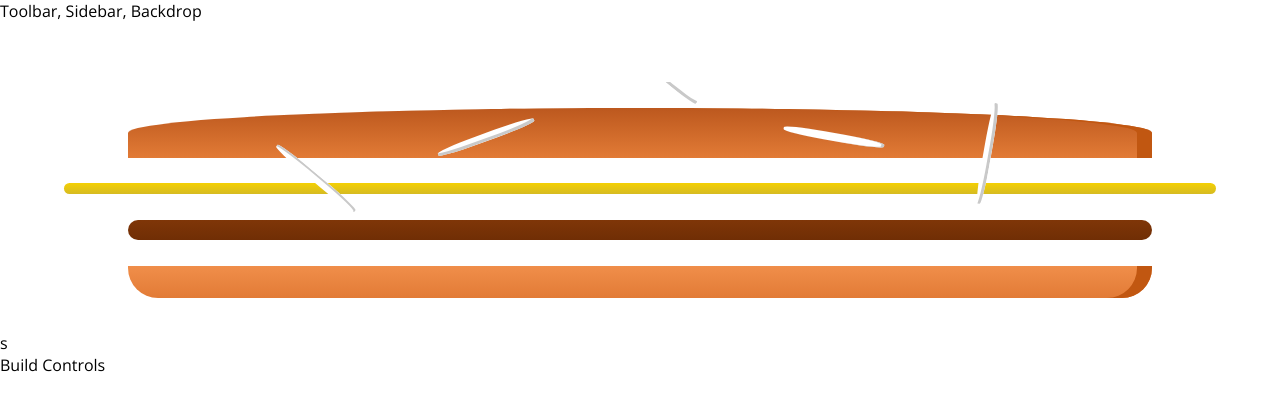
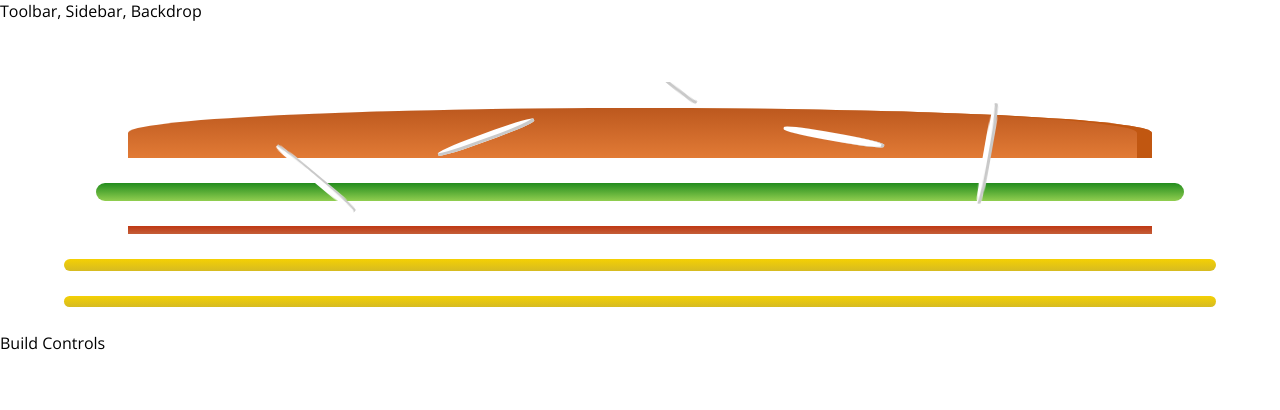
Before and after one commit to aaronwiggins/react-burger, a React app: page / in a window 1280 px wide. Shown: the top 410 px of the page. Built offline with nearby package versions, Linux system fonts and the light colour scheme.

Commit message:
create ingregient object in builder to pass to burger. iterate through ingredient prop to create jsx element for each ingredient

```diff
--- a/src/components/Burger/Burger.js
+++ b/src/components/Burger/Burger.js
@@ -2,11 +2,18 @@
 import classes from './Burger.css';
 import BurgerIngredient from './BurgerIngredient/BurgerIngredient';
 const burger = (props) => {
+    const transformedIngredients = Object.keys(props.ingredients)
+        .map(igKey => {
+            return [...Array(props.ingredients[igKey])].map((_, i) => {
+                return <BurgerIngredient key={igKey + i} type={igKey} />
+            });
+        });
     return(
         <div className={classes.Burger}>
             <BurgerIngredient type="bread-top"/>
-            <BurgerIngredient type="cheese"/>
-            <BurgerIngredient type="meat"/>
+            {/* <BurgerIngredient type="cheese"/>
+            <BurgerIngredient type="meat"/> */}
+            {transformedIngredients}
             <BurgerIngredient type="bread-bottom"/>
         </div>
     );
--- a/src/containers/BurgerBuilder/BurgerBuilder.js
+++ b/src/containers/BurgerBuilder/BurgerBuilder.js
@@ -3,10 +3,23 @@
 import Burger from '../../components/Burger/Burger';
 
 class BurgerBuilder extends Component {
+    // constructor(props){
+        // alt method to define state
+    //     super(props);
+    //     this.state = {...}
+    // }
+    state = {
+        ingredients: {
+            salad: 1,
+            bacon: 1,
+            cheese: 2,
+            meat: 2
+        }
+    }
     render(){
         return(
             <Aux>
-                <Burger />s
+                <Burger ingredients={this.state.ingredients}/>
                 <div>Build Controls</div>
             </Aux>
         );
```
